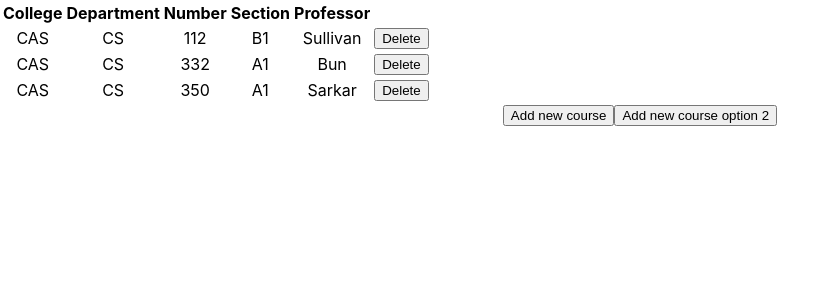
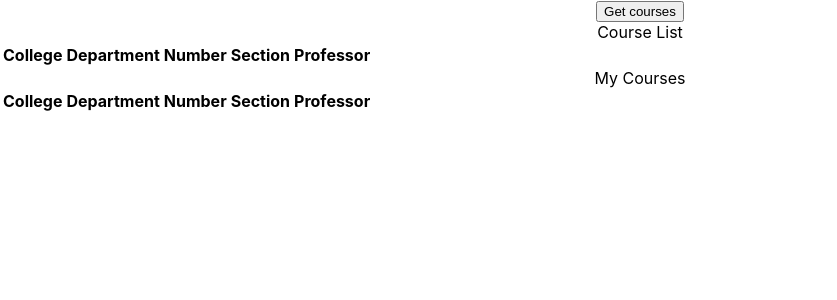
Before and after one commit to tianrenli92/my-react, a React (Create React App) app: page / in a window 1280 px wide. Shown: the top 300 px of the page, without its empty margins (0-837 px from the left). Built offline with nearby package versions, Linux system fonts and the light colour scheme.

Commit message:
Week 9 prep

```diff
--- a/src/App.js
+++ b/src/App.js
@@ -23,44 +23,41 @@ class App extends Component {
             'Professor',
         ];
 
+        this.state = {
+            columns,
+            courses: [],
+            myCourses: [],
+        };
+    }
+
+    getCourses = () => {
         const courses = [
             new Course('CAS', 'CS', '112', 'B1', 'Sullivan'),
             new Course('CAS', 'CS', '332', 'A1', 'Bun'),
             new Course('CAS', 'CS', '350', 'A1', 'Sarkar'),
         ];
-
-        this.state = {
-            columns,
-            courses,
-        };
-        this.addNew = this.addNew.bind(this);
-    }
-
-    addNew() {
-        const course = new Course('CAS', 'CS', '111', 'A1', 'Sullivan');
-        const {courses} = this.state;
-        courses.push(course);
-        this.setState({courses});
-    }
-
-    addNew2 = () => {
-        const course = new Course('CAS', 'CS', '111', 'A1', 'Sullivan');
-        const {courses} = this.state;
-        courses.push(course);
         this.setState({courses});
     };
 
-    delete(key) {
-        let {courses} = this.state;
-        courses = courses.filter((course) => course.key !== key);
-        this.setState({courses});
 
+    addCourse(course) {
+        const {myCourses} = this.state;
+        myCourses.push(course);
+        this.setState({myCourses});
+    }
+
+    deleteCourse(course) {
+        let {myCourses} = this.state;
+        myCourses = myCourses.filter(myCourse => myCourse.key !== course.key);
+        this.setState({myCourses});
     }
 
     render() {
-        const {columns, courses} = this.state;
+        const {columns, courses, myCourses} = this.state;
         return (
             <div className="App">
+                <button onClick={this.getCourses}>Get courses</button>
+                <div>Course List</div>
                 <table>
                     <thead>
                     <tr>
@@ -78,15 +75,38 @@ class App extends Component {
                                 <td>{course.section}</td>
                                 <td>{course.professor}</td>
                                 <td>
-                                    <button onClick={() => this.delete(course.key)}>Delete</button>
+                                    <button onClick={() => this.addCourse(course)}>Add to my courses</button>
                                 </td>
                             </tr>
                         )
                     }
                     </tbody>
                 </table>
-                <button onClick={this.addNew}>Add new course</button>
-                <button onClick={this.addNew2}>Add new course option 2</button>
+                <div>My Courses</div>
+                <table>
+                    <thead>
+                    <tr>
+                        {columns.map(column =>
+                            <th key={column}>{column}</th>)}
+                    </tr>
+                    </thead>
+                    <tbody>
+                    {
+                        myCourses.map(course =>
+                            <tr key={course.key}>
+                                <td>{course.college}</td>
+                                <td>{course.department}</td>
+                                <td>{course.number}</td>
+                                <td>{course.section}</td>
+                                <td>{course.professor}</td>
+                                <td>
+                                    <button onClick={() => this.deleteCourse(course)}>Delete</button>
+                                </td>
+                            </tr>
+                        )
+                    }
+                    </tbody>
+                </table>
             </div>
         );
     }
```
